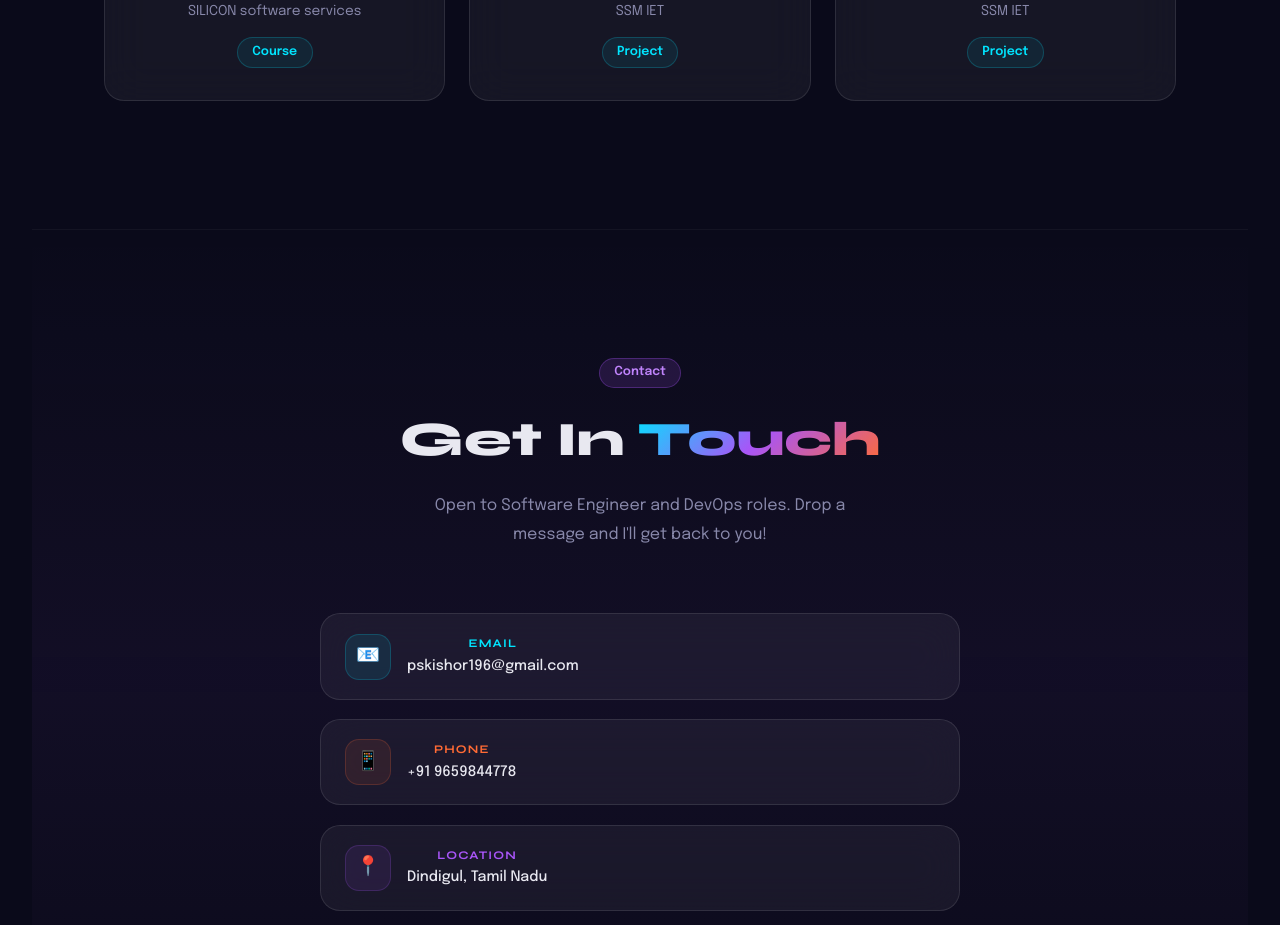
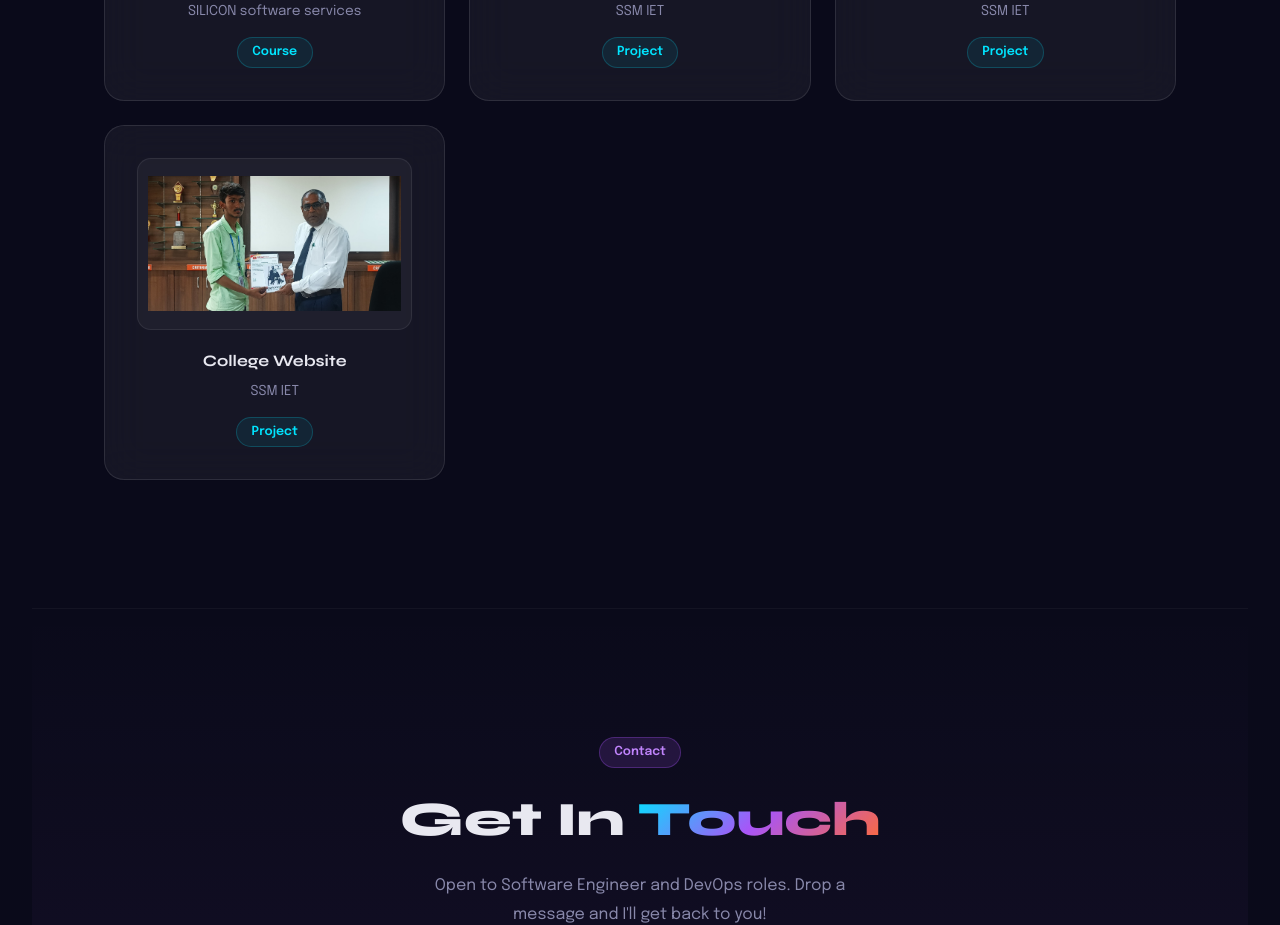
Before and after one commit to Kishor1703/Portfolio, a React (Vite) app: page / in a window 1280 px wide. Shown: the part 6420-7345 px from the top of the page. Built offline with nearby package versions, Linux system fonts and the light colour scheme.

Commit message:
Image added

```diff
--- a/src/component/Portfolio.jsx
+++ b/src/component/Portfolio.jsx
@@ -10,7 +10,9 @@ import cert8 from "../assets/cert/4.jpeg";
 import cert9 from "../assets/cert/7.jpeg";
 import cert10 from "../assets/cert/9.jpeg";
 import cert11 from "../assets/cert/11.jpeg";
+import img from "../assets/cert/12.jpg";
 import resumePdf from "../assets/Kishor_Kumar_Resume.pdf";
+
 
 /* ─── GLOBAL STYLES ───────────────────────────────────────────────── */
 const GLOBAL_CSS = `
@@ -413,6 +415,7 @@ const CERTS = [
   { title: "Web Technologies", org: "SILICON software services", type: "Course", emoji: "📝", image: cert9 },
   { title: "Internal SIH", org: "SSM IET", type: "Project", emoji: "📝", image: cert11 },
   { title: "Award", org: "SSM IET", type: "Project", emoji: "📝", image: cert5 },
+  { title: "College Website", org: "SSM IET", type: "Project", emoji: "🏆", image: img },
 
 ];
 
```
Also changed, not shown: src/assets/cert/12.jpg (added).
